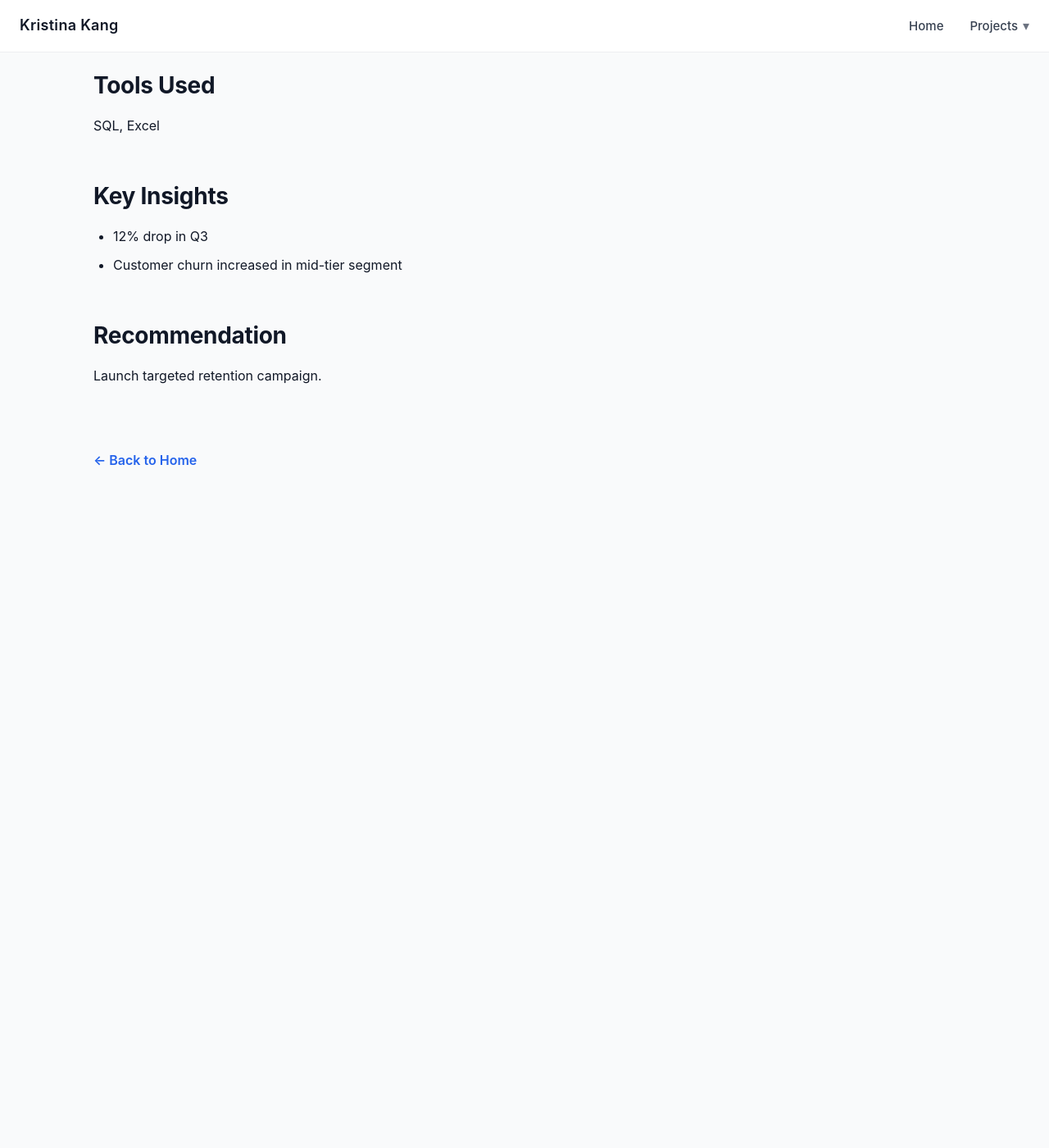
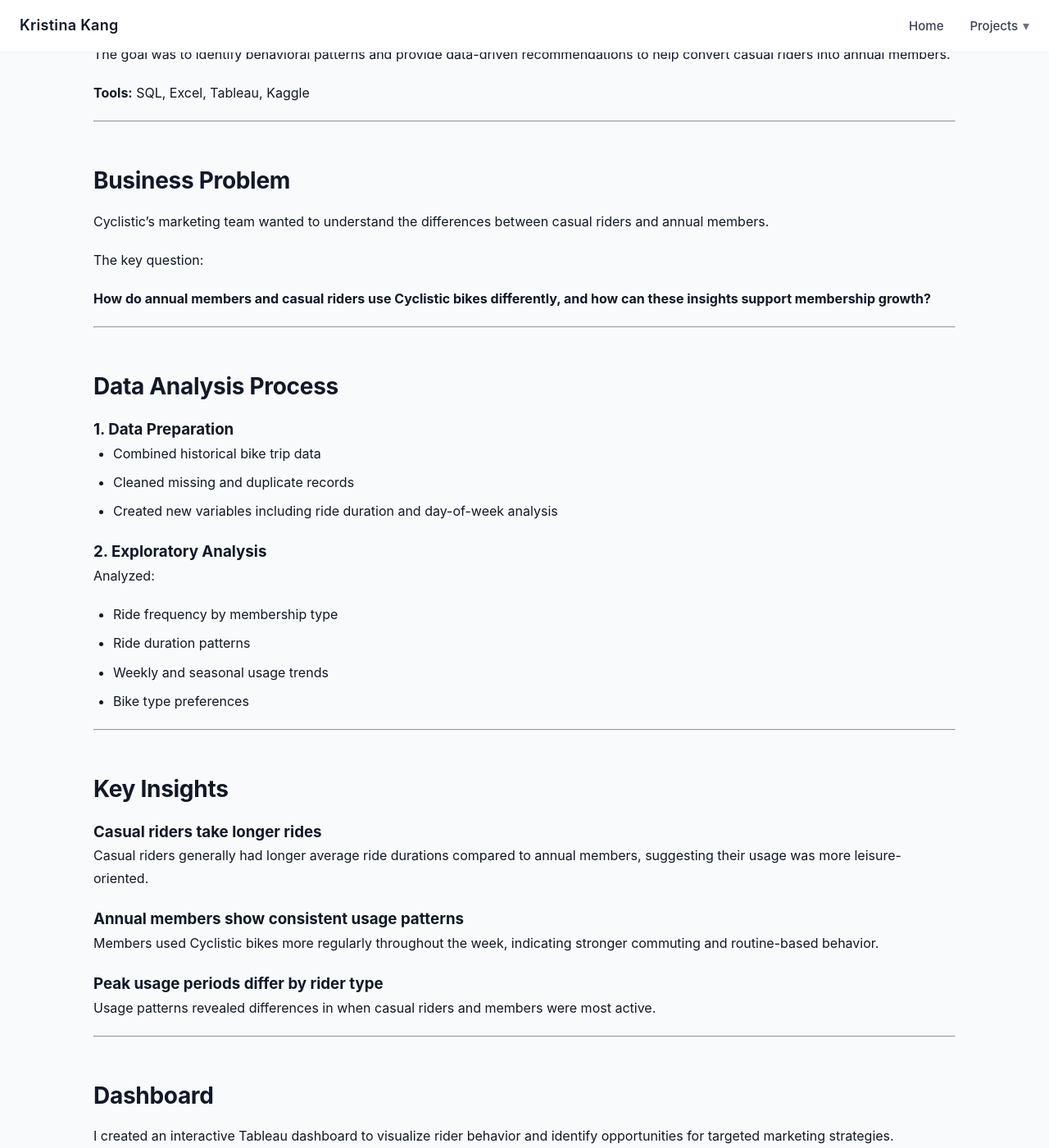
Before and after one commit to kristina-kang/kristina-kang.github.io, a Jekyll site: the page built from projects/project1.md, in a window 1280 px wide and 1400 px high, scrolled down 296 px. Shown: the whole window at 82% size. Built offline with Jekyll 4.4.1, drawn with Linux system fonts in a browser that asks for light colours; before the commit the page ends 971 px from its top, so only the background shows below that; some of the changed text lies outside the part shown.

Commit message:
Uploaded Cyclistic

```diff
--- a/projects/project1.md
+++ b/projects/project1.md
@@ -1,22 +1,100 @@
 ---
 layout: default
-title: Sales Analysis
+title: Cyclistic Bike Share Analysis
 permalink: /projects/project1/
 ---
 
-# Sales Analysis Case Study
+# Cyclistic Bike Share Analysis
+
+## Project Overview
+
+This case study analyzes how annual members and casual riders use Cyclistic's bike-sharing service differently.
+
+The goal was to identify behavioral patterns and provide data-driven recommendations to help convert casual riders into annual members.
+
+**Tools:** SQL, Excel, Tableau, Kaggle
+
+---
 
 ## Business Problem
-Revenue declined for two consecutive quarters.
 
-## Tools Used
-SQL, Excel
+Cyclistic's marketing team wanted to understand the differences between casual riders and annual members.
+
+The key question:
+
+**How do annual members and casual riders use Cyclistic bikes differently, and how can these insights support membership growth?**
+
+---
+
+## Data Analysis Process
+
+### 1. Data Preparation
+
+- Combined historical bike trip data
+- Cleaned missing and duplicate records
+- Created new variables including ride duration and day-of-week analysis
+
+### 2. Exploratory Analysis
+
+Analyzed:
+
+- Ride frequency by membership type
+- Ride duration patterns
+- Weekly and seasonal usage trends
+- Bike type preferences
+
+---
 
 ## Key Insights
-- 12% drop in Q3
-- Customer churn increased in mid-tier segment
+
+### Casual riders take longer rides
+
+Casual riders generally had longer average ride durations compared to annual members, suggesting their usage was more leisure-oriented.
+
+### Annual members show consistent usage patterns
+
+Members used Cyclistic bikes more regularly throughout the week, indicating stronger commuting and routine-based behavior.
+
+### Peak usage periods differ by rider type
+
+Usage patterns revealed differences in when casual riders and members were most active.
+
+---
+
+## Dashboard
+
+I created an interactive Tableau dashboard to visualize rider behavior and identify opportunities for targeted marketing strategies.
+
+[View Tableau Dashboard]([YOUR_TABLEAU_LINK](https://public.tableau.com/views/Cyclistic_17056977285450/Executive?:language=en-US&:sid=&:display_count=n&:origin=viz_share_link))
+
+---
+
+## Stakeholder Presentation
+
+I summarized the findings and recommendations in a stakeholder-focused presentation.
+
+The presentation highlights key insights and actionable strategies to increase annual memberships.
+
+[Watch Presentation]([YOUR_YOUTUBE_LINK](https://www.youtube.com/watch?v=SkERo0DBsZs))
+
+---
 
 ## Recommendation
-Launch targeted retention campaign.
+
+Based on rider behavior analysis:
+
+- Develop targeted campaigns for casual riders
+- Promote membership benefits during high leisure-use periods
+- Create incentives that encourage casual riders to transition into annual members
+
+---
+
+## Full Analysis
+
+For detailed analysis, code, and visualizations:
+
+[View Kaggle Notebook](https://www.kaggle.com/code/kristinakang/cyclistic-report)
+
+
 
 <a href="/" class="back-button">← Back to Home</a>
```
